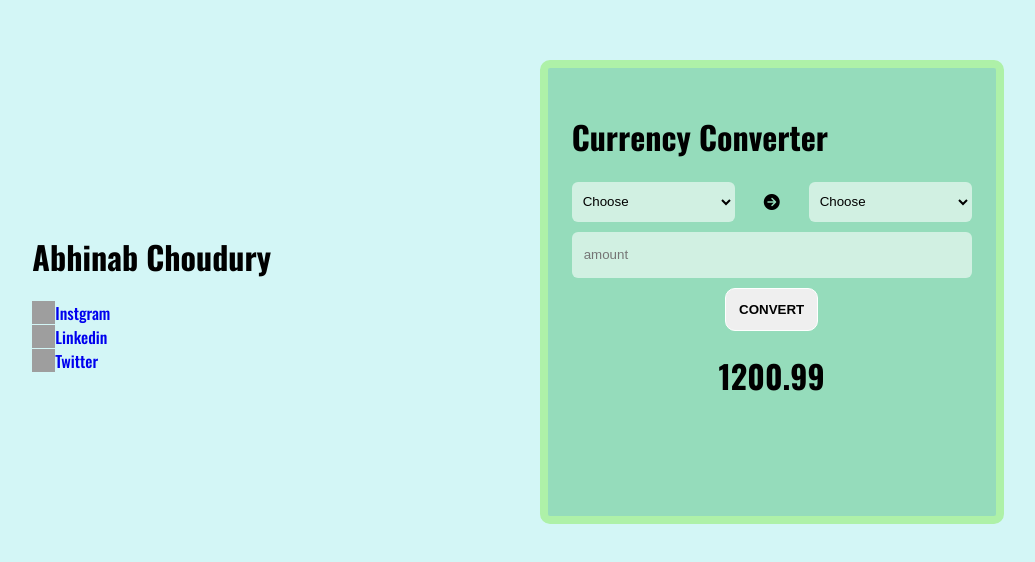
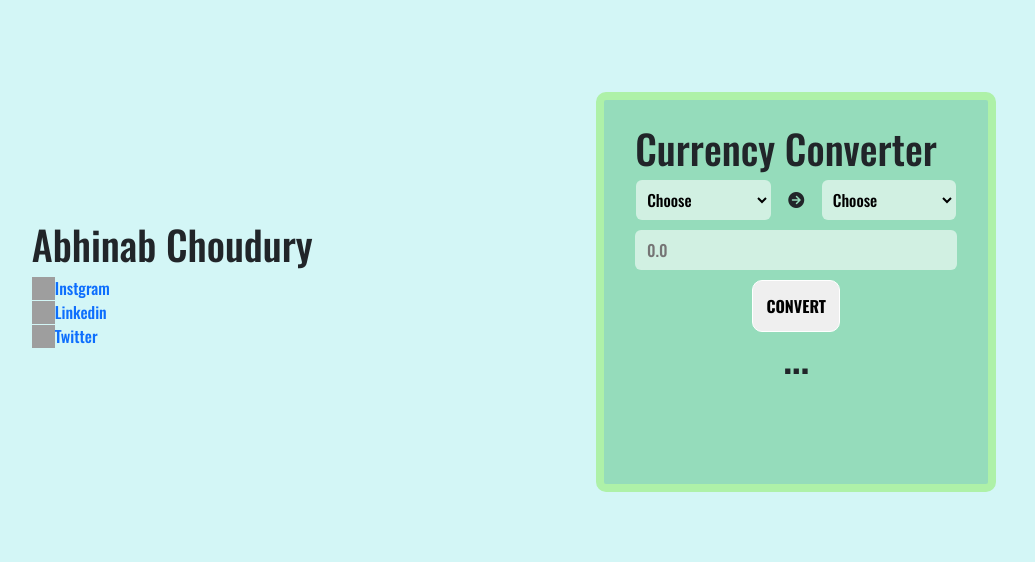
Before and after one commit to abhinab-choudhury/currency-convert, a React (Vite) app: page / in a window 1280 px wide. Shown: the part 108-670 px from the top of the page, without its empty margins (97-1132 px from the left). Built offline with nearby package versions, Linux system fonts and the light colour scheme; grey boxes are pictures that could not be loaded.

Commit message:
Added API and some UI/UX improvements

```diff
--- a/index.html
+++ b/index.html
@@ -5,6 +5,7 @@
     <meta name="viewport" content="width=device-width, initial-scale=1.0" />
     <link type="image/png" sizes="16x16" rel="icon" href="./src/assets/icons8-money-rotation-16.png">
     <link rel="stylesheet" href="https://cdnjs.cloudflare.com/ajax/libs/font-awesome/6.4.2/css/all.min.css" integrity="sha512-z3gLpd7yknf1YoNbCzqRKc4qyor8gaKU1qmn+CShxbuBusANI9QpRohGBreCFkKxLhei6S9CQXFEbbKuqLg0DA==" crossorigin="anonymous" referrerpolicy="no-referrer" />
+    <link href="https://cdn.jsdelivr.net/npm/bootstrap@5.3.2/dist/css/bootstrap.min.css" rel="stylesheet" integrity="sha384-T3c6CoIi6uLrA9TneNEoa7RxnatzjcDSCmG1MXxSR1GAsXEV/Dwwykc2MPK8M2HN" crossorigin="anonymous">
     <title>Currency Converter</title>
   </head>
   <body>
--- a/src/components/box/box.css
+++ b/src/components/box/box.css
@@ -19,14 +19,16 @@
   display: flex;
   justify-content: space-between;
   align-items: center;
+  margin: 8px;
 }
 
 .input-area > select ,input {
   border-radius: 6px;
   height: 40px;
-  background-color: rgba(233, 249, 242, 0.717);
+  background-color: rgba(233  , 249, 242, 0.717);
   border-color: transparent;
   padding-left: 6px;
+  width: 42%;
 }
 
 .amount-input {
--- a/src/components/box/box.jsx
+++ b/src/components/box/box.jsx
@@ -1,13 +1,16 @@
+import { useState } from 'react';
 import './box.css'
 
+
 export default function box() {
+    const [new_amount, setNew_Amount] = useState("...");
     return (
         <div>
             <div className="center-box">
                 <div className="box">
-                    <h1>Currency Converter</h1>
+                    <h1 style={{marginLeft:"7px"}}>Currency Converter</h1>
 
-                    <form>
+                    <form onSubmit={submitHandler}>
                         <div className="input-area">
                             <select name="have" id="cur_have">
                                 <option defaultValue=""> Choose </option>
@@ -57,12 +60,46 @@ export default function box() {
                                 <option value="KWD">Jordanian Dinar</option>
                             </select>
                         </div>
-                        <input className='amount-input' type="number" name="amount" placeholder='amount' />
-                        <button className='convert-btn' onClick={onClickHandler()} >CONVERT</button>
+                        <input className='amount-input' id='amount_input' type="number" name="amount" placeholder='0.0' />
+                        <button className='convert-btn' onClick={async () => {
+                            let cur_have = "";
+                            let cur_want = "";
+                            let amount = "";
+
+                            cur_have = document.getElementById("cur_have").value;
+                            cur_want = document.getElementById("cur_want").value;
+                            amount = document.getElementById("amount_input").value;
+                            if(amount === "") {
+                                alert("Enter a Value");
+                                return;
+                            }
+                            if(amount < 0) {
+                                alert("Amount Cannot be Negative");
+                                return;
+                            }
+                            if(cur_have === "" || cur_want === "") {
+                                alert("Select the Currency");
+                                return;
+                            }
+                            console.log(cur_have + "\n");
+                            console.log(cur_want + "\n");
+                            console.log(amount + "\n");
+
+                            const URI = `https://api.api-ninjas.com/v1/convertcurrency?have=${cur_have}&want=${cur_want}&amount=${amount}`;
+                            let responce = await fetch(`${URI}`, {
+                                headers: {
+                                    "X-Api-Key": "02BFCzuyhkWx0ylOXJUPVw==VO0ncgVPC77S8tLL"
+                                }
+                            })
+                            let data = await responce.json();
+                            setNew_Amount(data.new_amount + " " + cur_want);
+                        }}>
+                            CONVERT
+                        </button>
                     </form>
 
                     <div className='new-amount'>
-                        <h1>1200.99</h1>
+                        <h1>{new_amount}</h1>
                     </div>
                 </div>
             </div>
@@ -70,34 +107,11 @@ export default function box() {
     )
 }
 
-function onClickHandler() {
-    let cur_have = ""
-    let cur_want = ""
-    let amount = ""
-
-    document.addEventListener('onchange', async() => {
-        cur_have = document.getElementById("cur_have").value
-        cur_want = document.getElementById("cur_want").value
-        amount = document.getElementById("amount-input").value
-
-        fetch_data(cur_have, cur_want, amount)
-
-    })
+function submitHandler(event) {
+    event.preventDefault();
 }
 
-async function fetch_data(have, want, amount) {
-    const URI = `https://api.api-ninjas.com/v1/convertcurrency?have=${have}&want=${want}&amount=${amount}`
-    fetch(`${URI}`,{
-        method:"get",
-        headers: {
-            'X-Api-Key':'02BFCzuyhkWx0ylOXJUPVw==VO0ncgVPC77S8tLL'
-        },
-        body: JSON.stringify({ key: 'value' }),
-    }).then(response => response.json())
-    .then(data => {
-      console.log(data)
-    })
-    .catch(error => {
-      console.error(error)
-    })
-}
+// async function onClickHandler(setNew_Amount) {
+
+//     // document.querySelector('.new-amount').innerHTML = `<h1>${data["new_amount"]}</h1>`
+// }
--- a/src/index.css
+++ b/src/index.css
@@ -1,13 +1,13 @@
 @import url('https://fonts.googleapis.com/css2?family=Oswald:wght@500;700&display=swap');
 
-body{
+body {
     margin: 0px;
     padding: 0px;
     box-sizing: border-box;
     font-family: 'Oswald', sans-serif;
 }
 
-ul > li {
+ul>li {
     list-style: none;
 }
 
@@ -15,16 +15,47 @@ a {
     text-decoration: none;
 }
 
-@media screen and  (max-width:821px) {
-    .main{
+@media screen and (max-width:1030px) {
+    .main {
         height: 100%;
         width: 100%;
     }
 }
 
-@media screen and (max-width:414px) {
+@media screen and (max-width:422px) {
     * {
-        margin-left: 100px;
-        margin-right: auto;
+        margin: 0px;
+        padding: 0px;
+        overflow: hidden;
     }
-  }
+
+    .sidebar {
+        display: block;
+        margin-left: 12%;
+        width: 100%;
+    }
+    .center-box {
+        display: flex;
+        justify-content: center;
+        height: 100vh;
+    }
+    .box {
+        width: 300px;
+        margin: 60px;
+        height: 300px;
+        padding: 20px;
+        border: 5px solid rgb(174, 241, 168);
+        border-radius: 10px;
+        background-color: rgb(149, 220, 187);
+    }
+
+    .input-area > select ,input {
+        border-radius: 6px;
+        margin-top: 10px;
+        width: 42%;
+        height: 40px;
+        background-color: rgba(233, 249, 242, 0.717);
+        border-color: transparent;
+        padding-left: 6px;
+      }
+}
```
